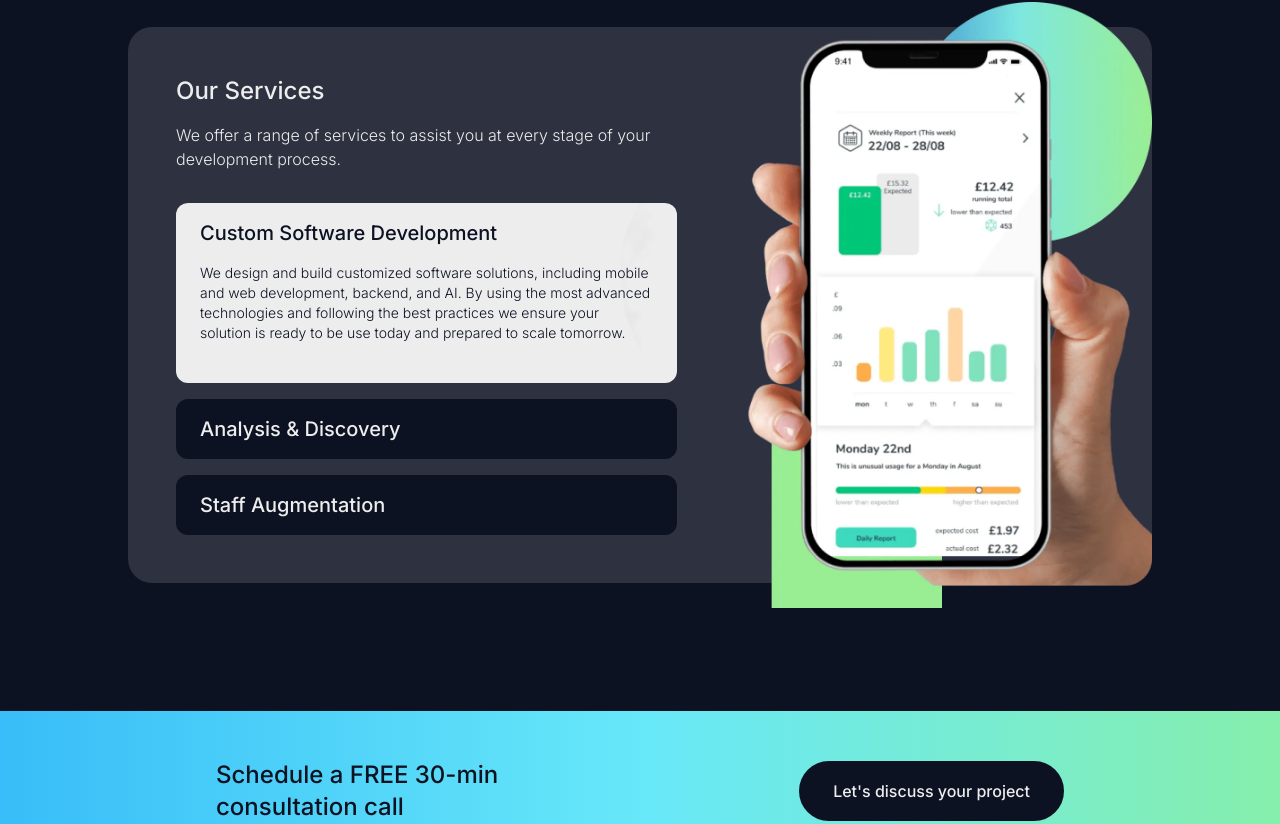
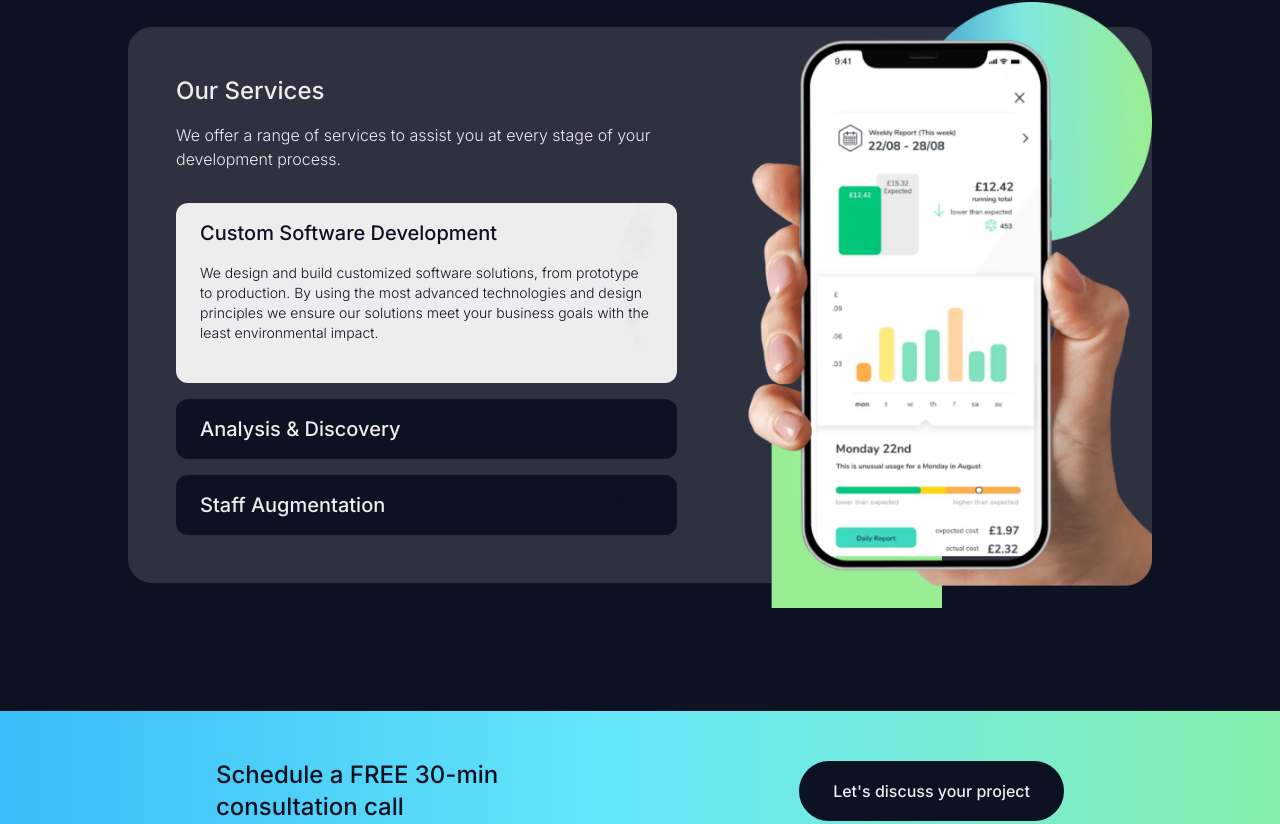
Before and after one commit to FedericaDelCampo01/orellana-capital, a Next.js app: page / in a window 1280 px wide. Shown: the part 1320-2144 px from the top of the page. Built offline with nearby package versions, Linux system fonts and the light colour scheme; no server answers.

Commit message:
change service description

```diff
--- a/src/app/Home/Services.tsx
+++ b/src/app/Home/Services.tsx
@@ -14,7 +14,7 @@ const Services = () => {
   const services = [
     {
       title: 'Custom Software Development',
-      description: "We design and build customized software solutions, including mobile and web development, backend, and AI. By using the most advanced technologies and following the best practices we ensure your solution is ready to be use today and prepared to scale tomorrow.",
+      description: "We design and build customized software solutions, from prototype to production. By using the most advanced technologies and design principles we ensure our solutions meet your business goals with the least environmental impact.",
       image: service2Image,
       width: 550,
       height: 606,
```
